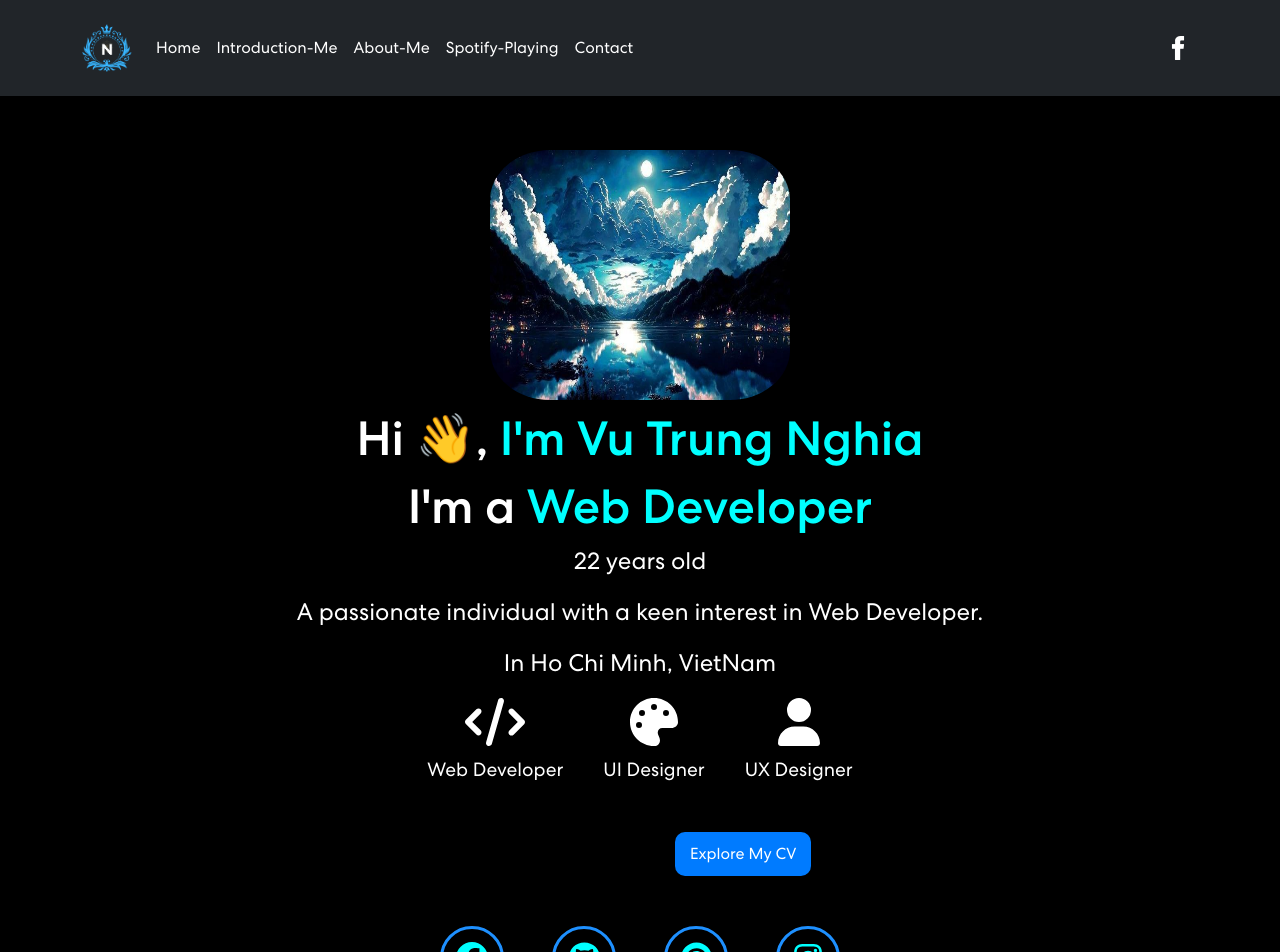
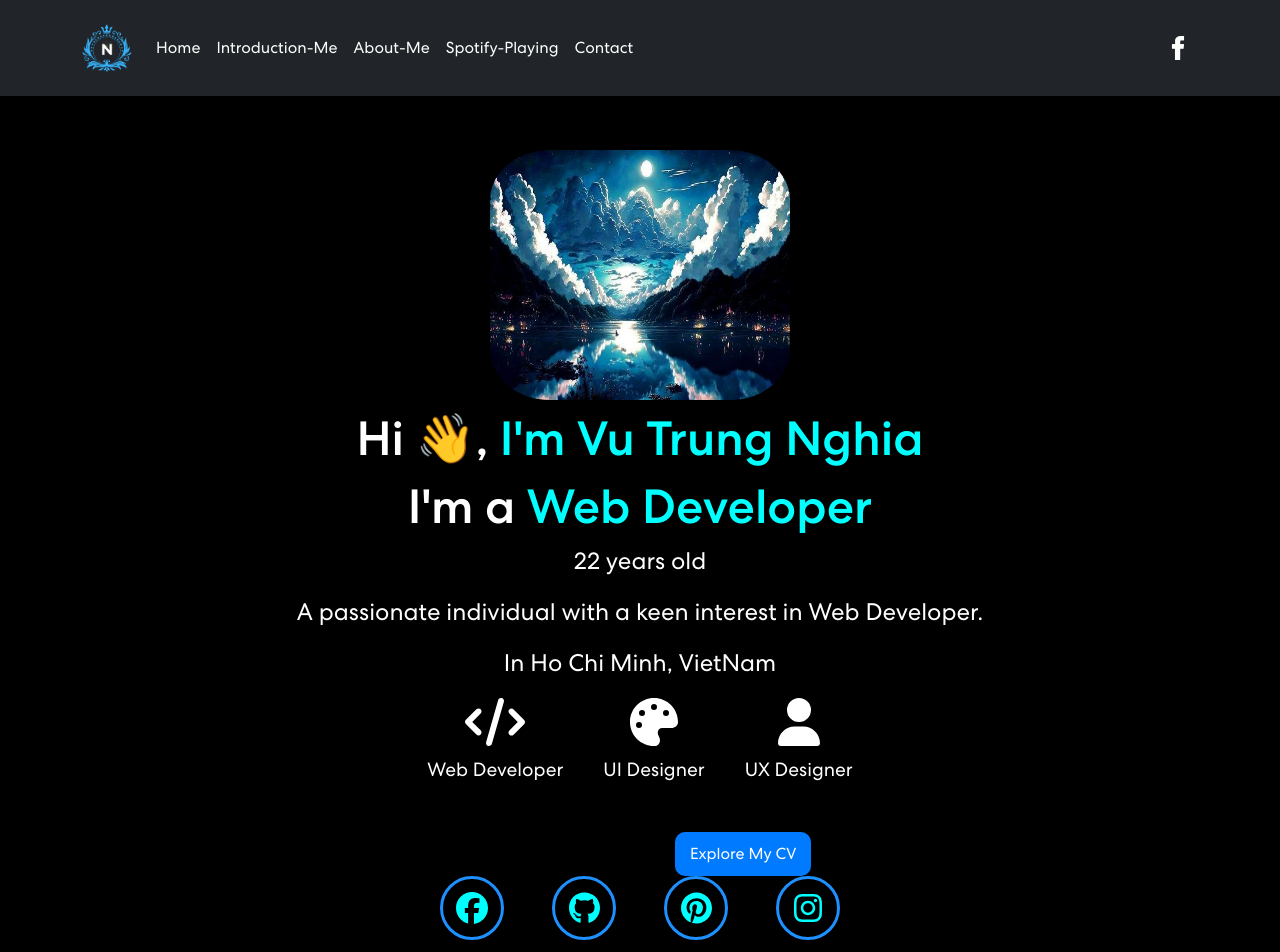
Before and after one commit to anhemlam648/ProfileView, a React (Vite) app: page / in a window 1280 px wide. Shown: the top 952 px of the page. Built offline with nearby package versions, Linux system fonts and the light colour scheme.

Commit message:
Update Profile.css

```diff
--- a/src/components/Profile.css
+++ b/src/components/Profile.css
@@ -187,7 +187,8 @@
   }
   /* Social */
   .social-icons {
-    margin-top: 50px;
+    margin-top: 3,125rem;
+    margin-left: 0,9375rem;
     display: flex;
     justify-content: center;
     align-items: center;
```
